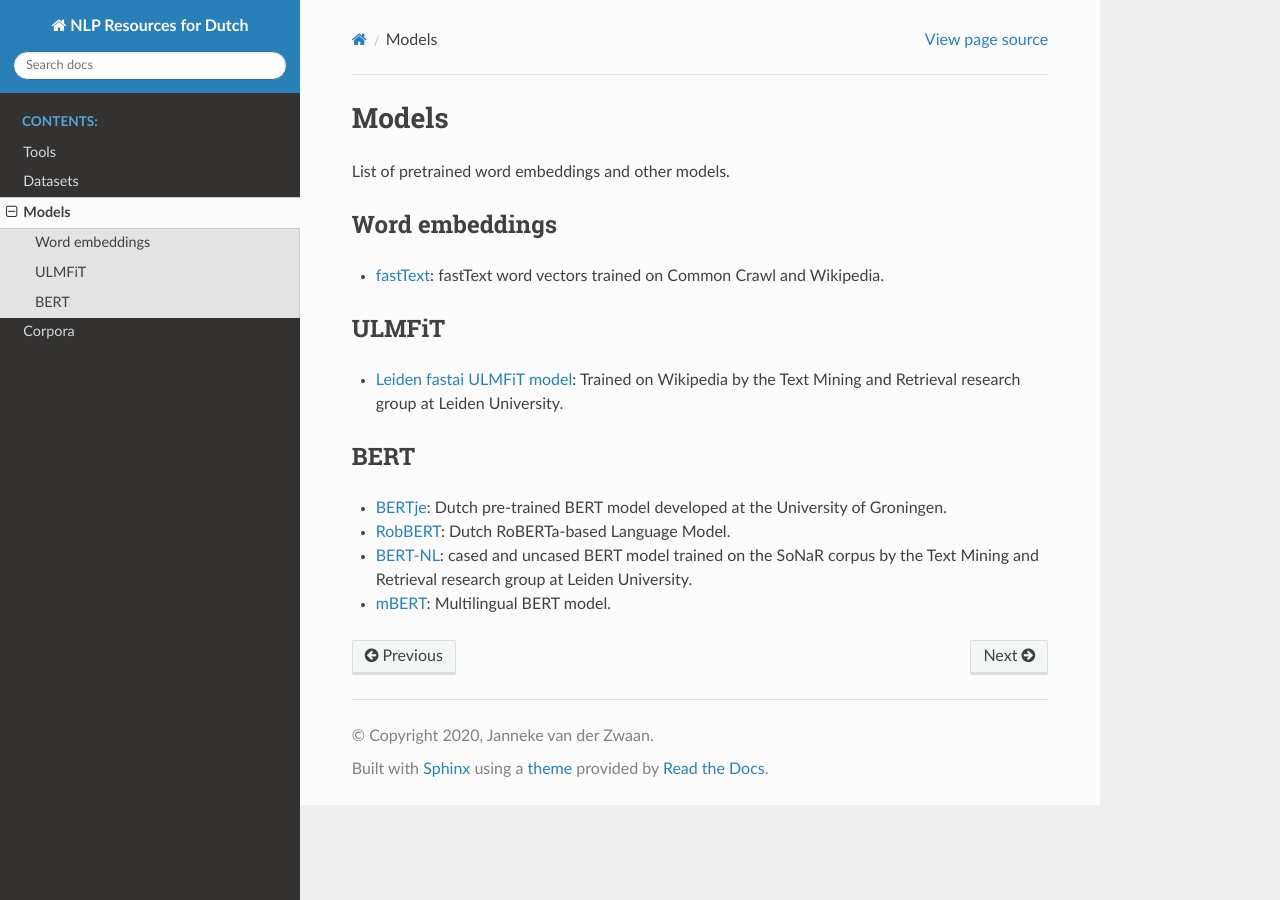
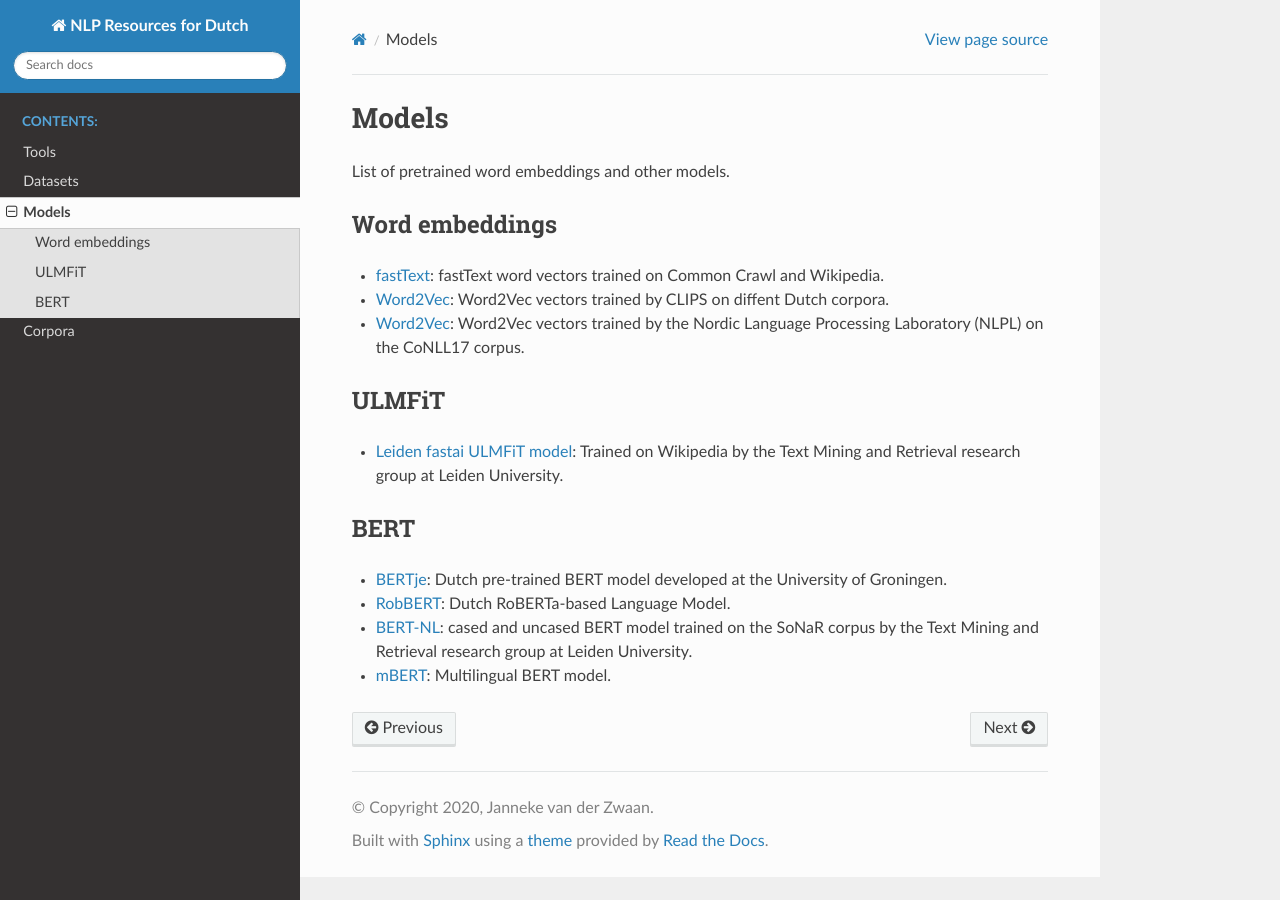
Before and after one commit to jvdzwaan/dutch-nlp-resources, a Sphinx documentation site: the page built from docs/source/models.rst, in a window 1280 px wide. Built offline with Sphinx 7.4.7 and the Read the Docs theme 2.0.0, drawn with Linux system fonts in a browser that asks for light colours.

Commit message:
Add two Dutch Word2Vec resources

```diff
--- a/docs/source/models.rst
+++ b/docs/source/models.rst
@@ -7,6 +7,8 @@
 ---------------
 
 * `fastText <https://fasttext.cc/docs/en/crawl-vectors.html>`_: fastText word vectors trained on Common Crawl and Wikipedia.
+* `Word2Vec <https://github.com/clips/dutchembeddings>`_: Word2Vec vectors trained by CLIPS on diffent Dutch corpora.
+* `Word2Vec <http://vectors.nlpl.eu/repository/>`_: Word2Vec vectors trained by the Nordic Language Processing Laboratory (NLPL) on the CoNLL17 corpus.
 
 ULMFiT
 ------
```
